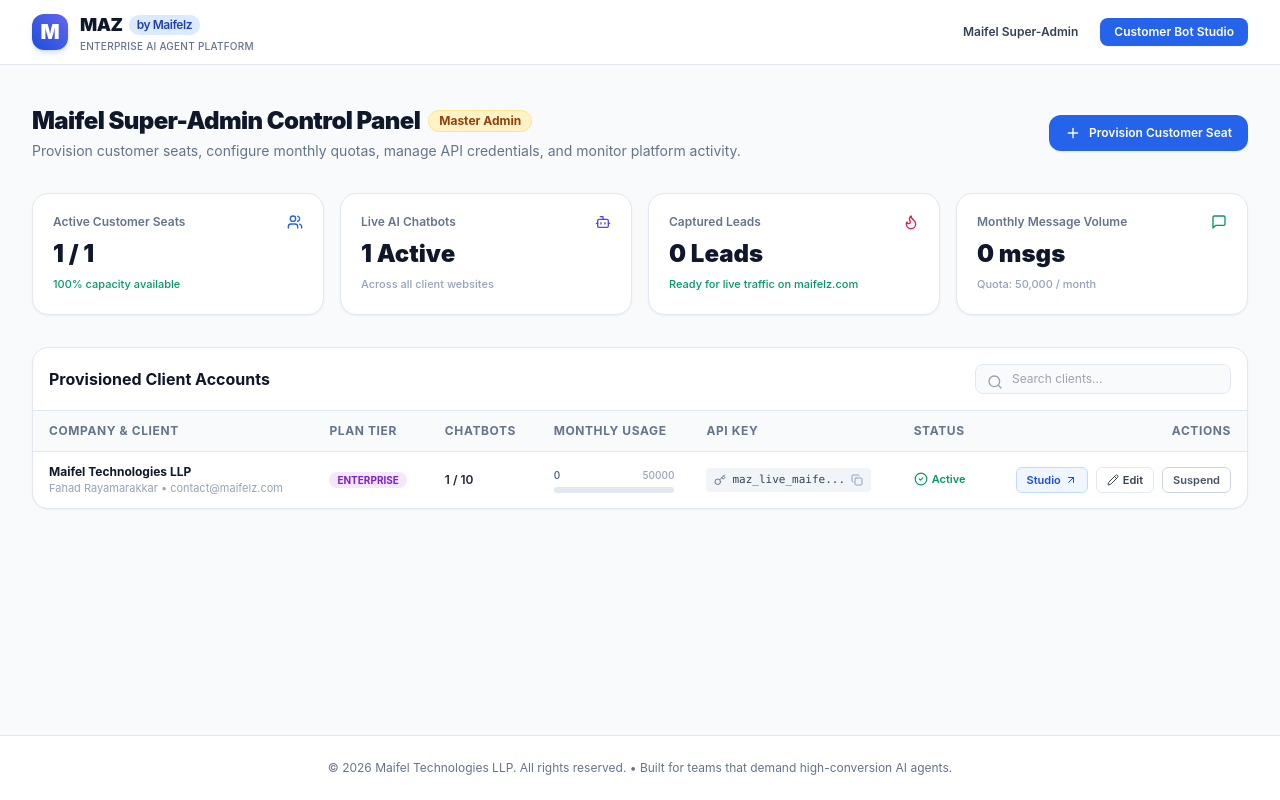
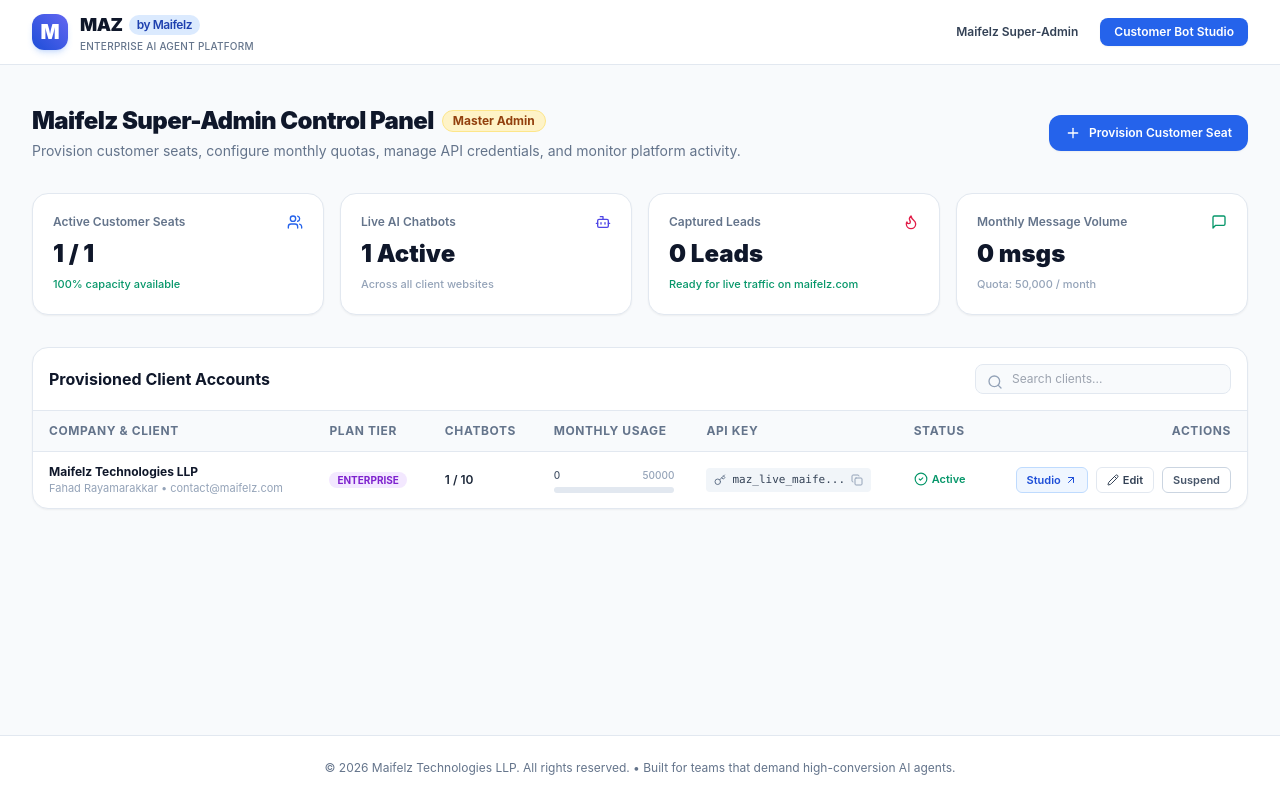
Before and after one commit to Fahad-RM/maz-portal, a Next.js app: page /admin in a window 1280 px wide. Built offline with nearby package versions, Linux system fonts and the light colour scheme.

Commit message:
fix(branding): enforce Maifelz Technologies across all portal views, metadata, and widget scripts

```diff
--- a/public/maz.js
+++ b/public/maz.js
@@ -1,8 +1,8 @@
 /**
  * MAZ Universal Embeddable AI Widget
  * Ultra-Premium Glassmorphism, Animated Smiling Mascot & Proactive Engagement
- * Copyright (c) 2026 Maifel Technologies LLP
- * https://maifeltechnologies.com
+ * Copyright (c) 2026 Maifelz Technologies LLP
+ * https://maifelz.com
  */
 (function () {
   "use strict";
@@ -736,7 +736,7 @@
         </button>
       </div>
       <div class="maz-branding">
-        Powered by <a href="https://maifeltechnologies.com" target="_blank" rel="noopener">MAZ by Maifelz</a>
+        Powered by <a href="https://maifelz.com" target="_blank" rel="noopener">MAZ by Maifelz</a>
       </div>
     </div>
   `;
--- a/src/app/admin/page.tsx
+++ b/src/app/admin/page.tsx
@@ -25,7 +25,7 @@
   const [tenants, setTenants] = useState<TenantData[]>([
     {
       id: "tenant_maifelz",
-      company_name: "Maifel Technologies LLP",
+      company_name: "Maifelz Technologies LLP",
       contact_name: "Fahad Rayamarakkar",
       email: "contact@maifelz.com",
       api_key: "maz_live_maifelz_prod_2026",
@@ -111,7 +111,7 @@
       <div className="flex flex-col sm:flex-row sm:items-center sm:justify-between gap-4 mb-8">
         <div>
           <div className="flex items-center gap-2">
-            <h1 className="text-2xl font-black text-slate-900 tracking-tight">Maifel Super-Admin Control Panel</h1>
+            <h1 className="text-2xl font-black text-slate-900 tracking-tight">Maifelz Super-Admin Control Panel</h1>
             <span className="px-2.5 py-0.5 rounded-full text-xs font-bold bg-amber-100 text-amber-800 border border-amber-200">
               Master Admin
             </span>
--- a/src/app/dashboard/page.tsx
+++ b/src/app/dashboard/page.tsx
@@ -105,7 +105,7 @@
       const data = await res.json();
       const userBots = data.bots || [];
       if (userBots.length === 0) {
-        throw new Error("No active AI Chatbot found for this seat. Please contact Maifel support.");
+        throw new Error("No active AI Chatbot found for this seat. Please contact Maifelz support.");
       }
 
       const bot = userBots.find((b: any) => b.bot_id === "maz_maifelz_live") || userBots[0];
@@ -432,7 +432,7 @@
           </form>
 
           <div className="pt-2 border-t border-slate-100 flex flex-col items-center gap-2">
-            <span className="text-slate-400 text-[11px]">Authorized Maifel Client?</span>
+            <span className="text-slate-400 text-[11px]">Authorized Maifelz Client?</span>
             <button
               onClick={() => {
                 setInputKey("maz_live_maifelz_prod_2026");
@@ -440,7 +440,7 @@
               }}
               className="text-blue-600 hover:text-blue-800 font-semibold text-[11px] underline"
             >
-              Load Maifel Technologies Live Studio (Demo)
+              Load Maifelz Technologies Live Studio (Demo)
             </button>
           </div>
         </div>
--- a/src/app/layout.tsx
+++ b/src/app/layout.tsx
@@ -3,7 +3,7 @@
 
 export const metadata: Metadata = {
   title: "MAZ Platform — Autonomous AI Business Agents & Control Panel",
-  description: "Enterprise multi-tenant AI business agent platform by Maifel Technologies.",
+  description: "Enterprise multi-tenant AI business agent platform by Maifelz Technologies.",
 };
 
 export default function RootLayout({
@@ -33,7 +33,7 @@
                 href="/admin"
                 className="px-3.5 py-1.5 rounded-lg text-xs font-semibold text-slate-700 hover:bg-slate-100 transition"
               >
-                Maifel Super-Admin
+                Maifelz Super-Admin
               </a>
               <a
                 href="/dashboard"
@@ -48,7 +48,7 @@
         <main className="flex-1">{children}</main>
 
         <footer className="border-t border-slate-200 bg-white py-6 text-center text-xs text-slate-500">
-          © 2026 Maifel Technologies LLP. All rights reserved. • Built for teams that demand high-conversion AI agents.
+          © 2026 Maifelz Technologies LLP. All rights reserved. • Built for teams that demand high-conversion AI agents.
         </footer>
       </body>
     </html>
--- a/src/app/page.tsx
+++ b/src/app/page.tsx
@@ -25,7 +25,7 @@
             href="/admin"
             className="px-6 py-3 rounded-xl bg-slate-900 text-white text-sm font-semibold hover:bg-slate-800 transition shadow-md flex items-center gap-2"
           >
-            Maifel Master Seat Manager <ArrowRight className="w-4 h-4" />
+            Maifelz Master Seat Manager <ArrowRight className="w-4 h-4" />
           </Link>
           <Link
             href="/dashboard"
```
